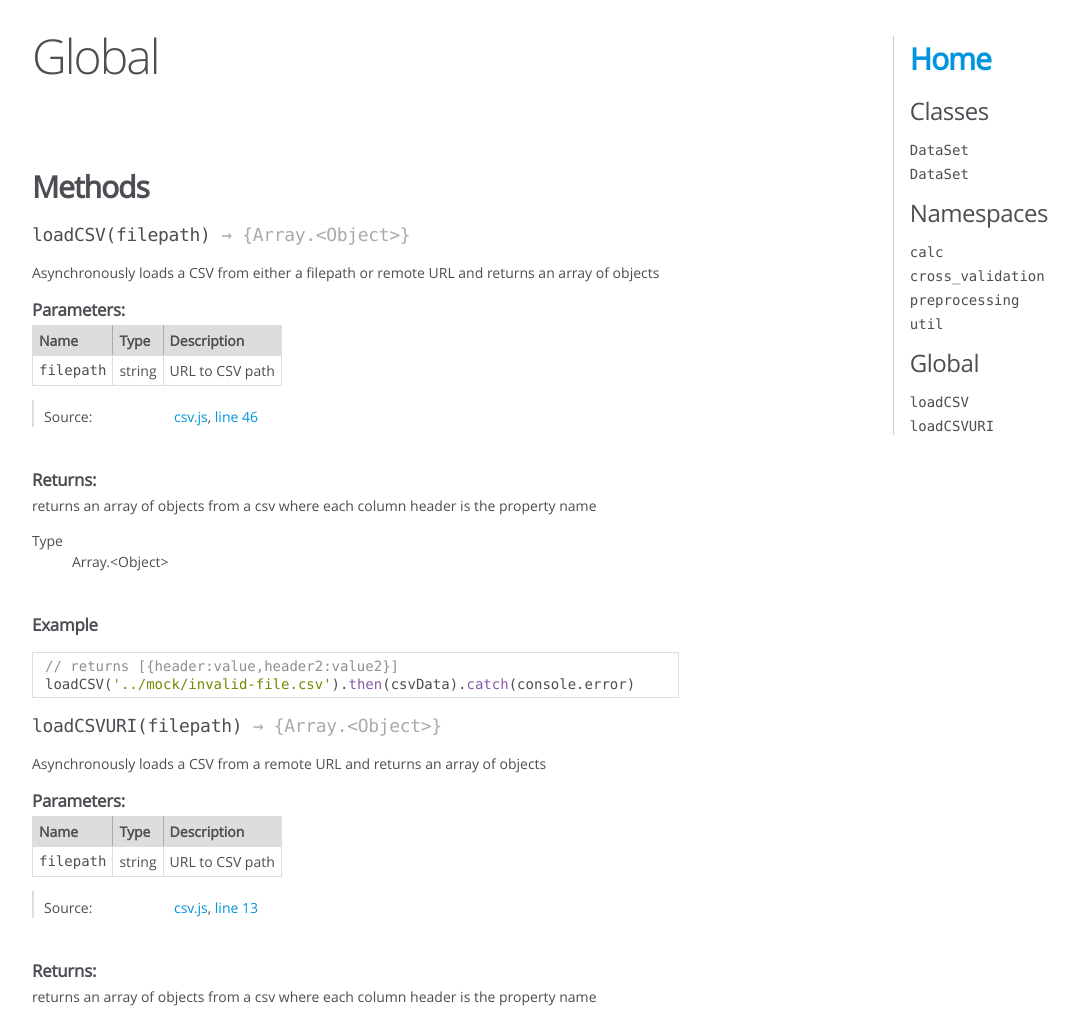
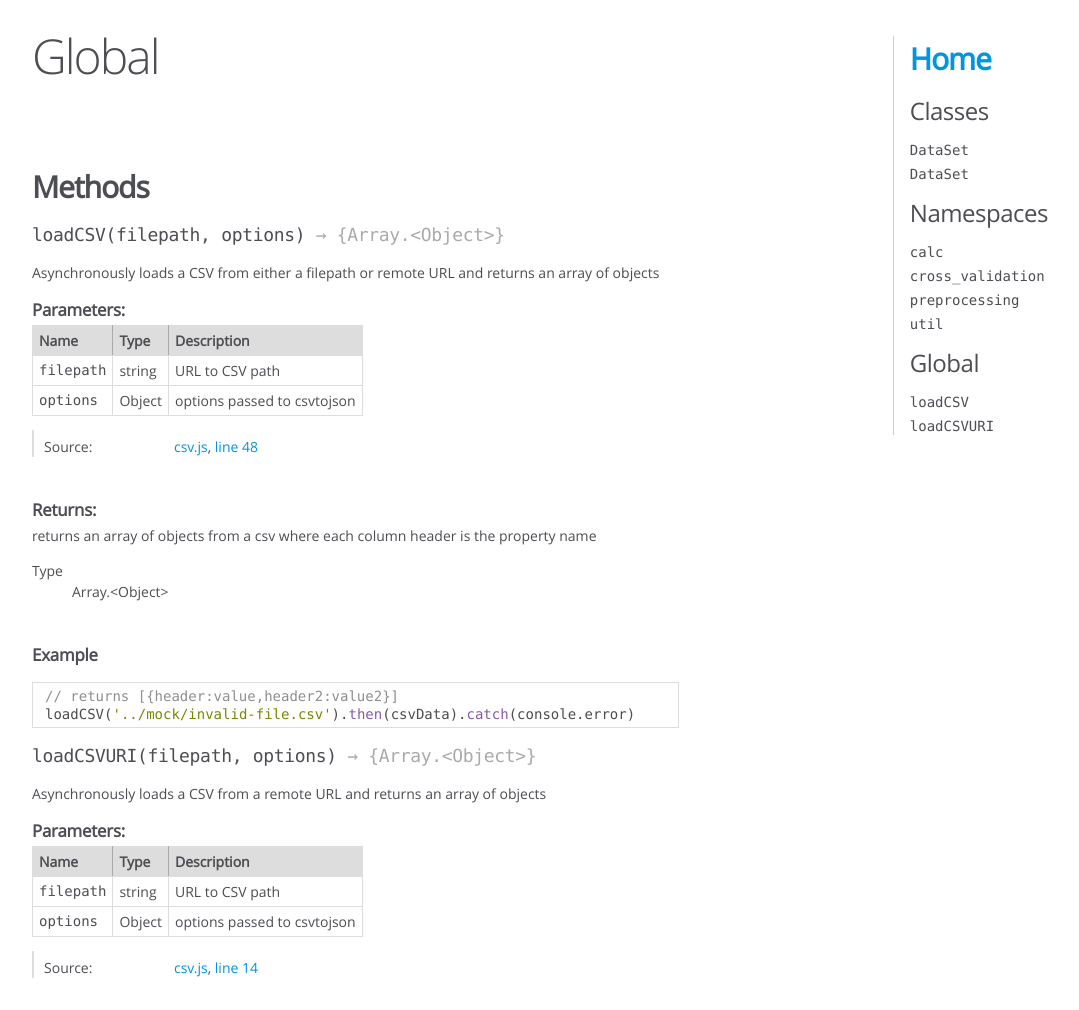
Before and after one commit to repetere/modelscript, a website: page docs/global.html in a window 1280 px wide. Shown: the top 1010 px of the page, without its empty margins (0-1079 px from the left). Drawn offline with Linux system fonts and the light colour scheme.

Commit message:
cleaning up jsdoc

```diff
--- a/docs/global.html
+++ b/docs/global.html
@@ -104,7 +104,7 @@
 
 
 
-    <h4 class="name" id="loadCSV"><span class="type-signature"></span>loadCSV<span class="signature">(filepath)</span><span class="type-signature"> &rarr; {Array.&lt;Object>}</span></h4>
+    <h4 class="name" id="loadCSV"><span class="type-signature"></span>loadCSV<span class="signature">(filepath, options)</span><span class="type-signature"> &rarr; {Array.&lt;Object>}</span></h4>
 
 
 
@@ -168,6 +168,29 @@
         </tr>
 
 
+
+        <tr>
+
+                <td class="name"><code>options</code></td>
+
+
+            <td class="type">
+
+
+<span class="param-type">Object</span>
+
+
+
+            </td>
+
+
+
+
+
+            <td class="description last">options passed to csvtojson</td>
+        </tr>
+
+
     </tbody>
 </table>
 
@@ -205,7 +228,7 @@
 
     <dt class="tag-source">Source:</dt>
     <dd class="tag-source"><ul class="dummy"><li>
-        <a href="csv.js.html">csv.js</a>, <a href="csv.js.html#line46">line 46</a>
+        <a href="csv.js.html">csv.js</a>, <a href="csv.js.html#line48">line 48</a>
     </li></ul></dd>
 
 
@@ -267,7 +290,7 @@ loadCSV('../mock/invalid-file.csv').then(csvData).catch(console.error)</code></p
 
 
 
-    <h4 class="name" id="loadCSVURI"><span class="type-signature"></span>loadCSVURI<span class="signature">(filepath)</span><span class="type-signature"> &rarr; {Array.&lt;Object>}</span></h4>
+    <h4 class="name" id="loadCSVURI"><span class="type-signature"></span>loadCSVURI<span class="signature">(filepath, options)</span><span class="type-signature"> &rarr; {Array.&lt;Object>}</span></h4>
 
 
 
@@ -331,6 +354,29 @@ loadCSV('../mock/invalid-file.csv').then(csvData).catch(console.error)</code></p
         </tr>
 
 
+
+        <tr>
+
+                <td class="name"><code>options</code></td>
+
+
+            <td class="type">
+
+
+<span class="param-type">Object</span>
+
+
+
+            </td>
+
+
+
+
+
+            <td class="description last">options passed to csvtojson</td>
+        </tr>
+
+
     </tbody>
 </table>
 
@@ -368,7 +414,7 @@ loadCSV('../mock/invalid-file.csv').then(csvData).catch(console.error)</code></p
 
     <dt class="tag-source">Source:</dt>
     <dd class="tag-source"><ul class="dummy"><li>
-        <a href="csv.js.html">csv.js</a>, <a href="csv.js.html#line13">line 13</a>
+        <a href="csv.js.html">csv.js</a>, <a href="csv.js.html#line14">line 14</a>
     </li></ul></dd>
 
 
@@ -446,7 +492,7 @@ loadCSVURI('https://raw.githubusercontent.com/repetere/jskit-learn/master/test/m
 <br class="clear">
 
 <footer>
-    Documentation generated by <a href="https://github.com/jsdoc3/jsdoc">JSDoc 3.5.5</a> on Thu Feb 01 2018 10:06:20 GMT-0500 (EST)
+    Documentation generated by <a href="https://github.com/jsdoc3/jsdoc">JSDoc 3.5.5</a> on Thu Feb 01 2018 10:08:42 GMT-0500 (EST)
 </footer>
 
 <script> prettyPrint(); </script>
--- a/src/csv.js
+++ b/src/csv.js
@@ -7,7 +7,8 @@ import { default as csv } from 'csvtojson';
  * @example
  * // returns [{header:value,header2:value2}]
  * loadCSVURI('https://raw.githubusercontent.com/repetere/jskit-learn/master/test/mock/data.csv').then(csvData).catch(console.error)
- * @param {string} filepath URL to CSV path
+ * @param {string} filepath - URL to CSV path
+ * @param {Object} options - options passed to csvtojson
  * @returns {Object[]} returns an array of objects from a csv where each column header is the property name
  */
 export function loadCSVURI(filepath, options) {
@@ -40,7 +41,8 @@ export function loadCSVURI(filepath, options) {
  * @example
  * // returns [{header:value,header2:value2}]
  * loadCSV('../mock/invalid-file.csv').then(csvData).catch(console.error)
- * @param {string} filepath URL to CSV path
+ * @param {string} filepath - URL to CSV path
+ * @param {Object} options - options passed to csvtojson
  * @returns {Object[]} returns an array of objects from a csv where each column header is the property name
  */
 export function loadCSV(filepath, options) {
```
Also changed, not shown: docs/DataSet.html (+1 -1 lines), docs/DataSet.js.html (+1 -1 lines), docs/DataSet_DataSet.html (+1 -1 lines), docs/api.md (+6 -4 lines), docs/calc.html (+1 -1 lines), docs/calc.js.html (+1 -1 lines), docs/cross_validation.html (+1 -1 lines), docs/cross_validation.js.html (+1 -1 lines), docs/csv.js.html (+5 -3 lines), docs/index.html (+1 -1 lines), docs/main.js.html (+1 -1 lines), docs/preprocessing.html (+1 -1 lines), docs/util.html (+1 -1 lines), docs/util.js.html (+1 -1 lines).
